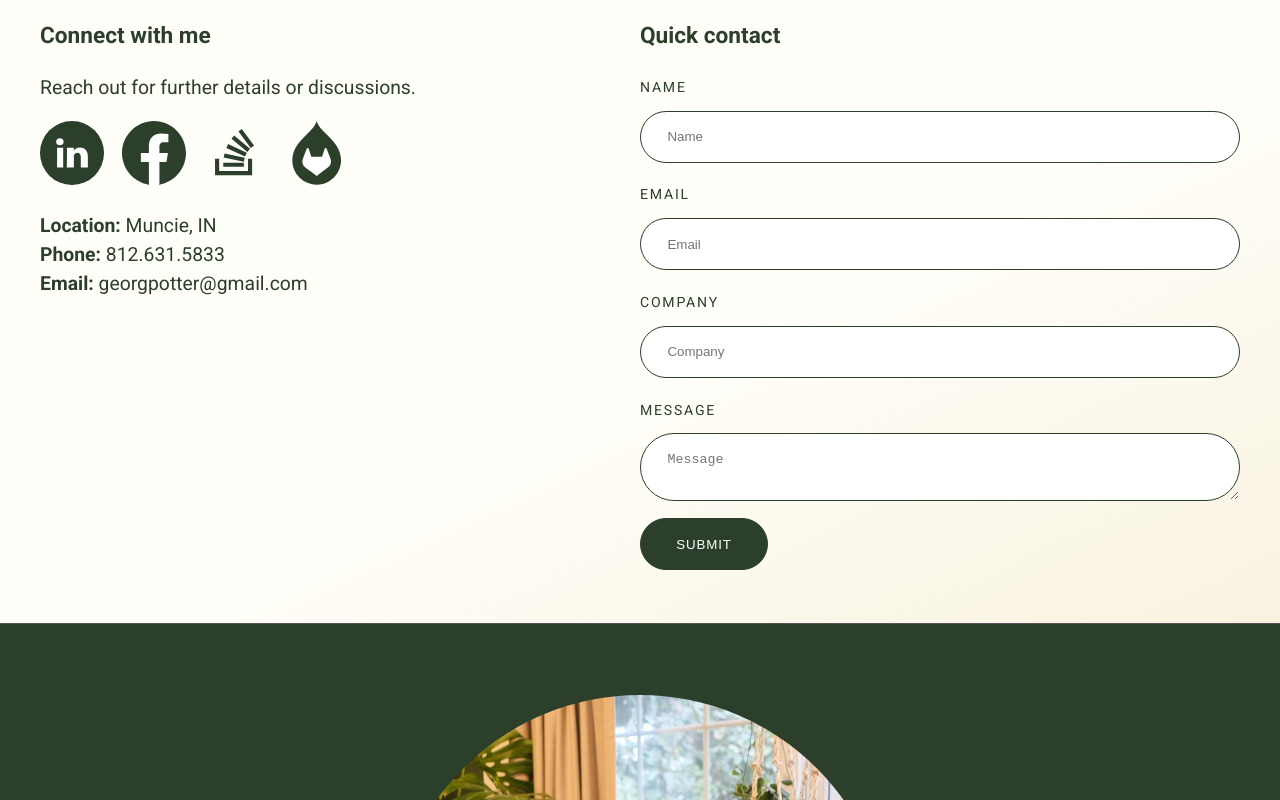
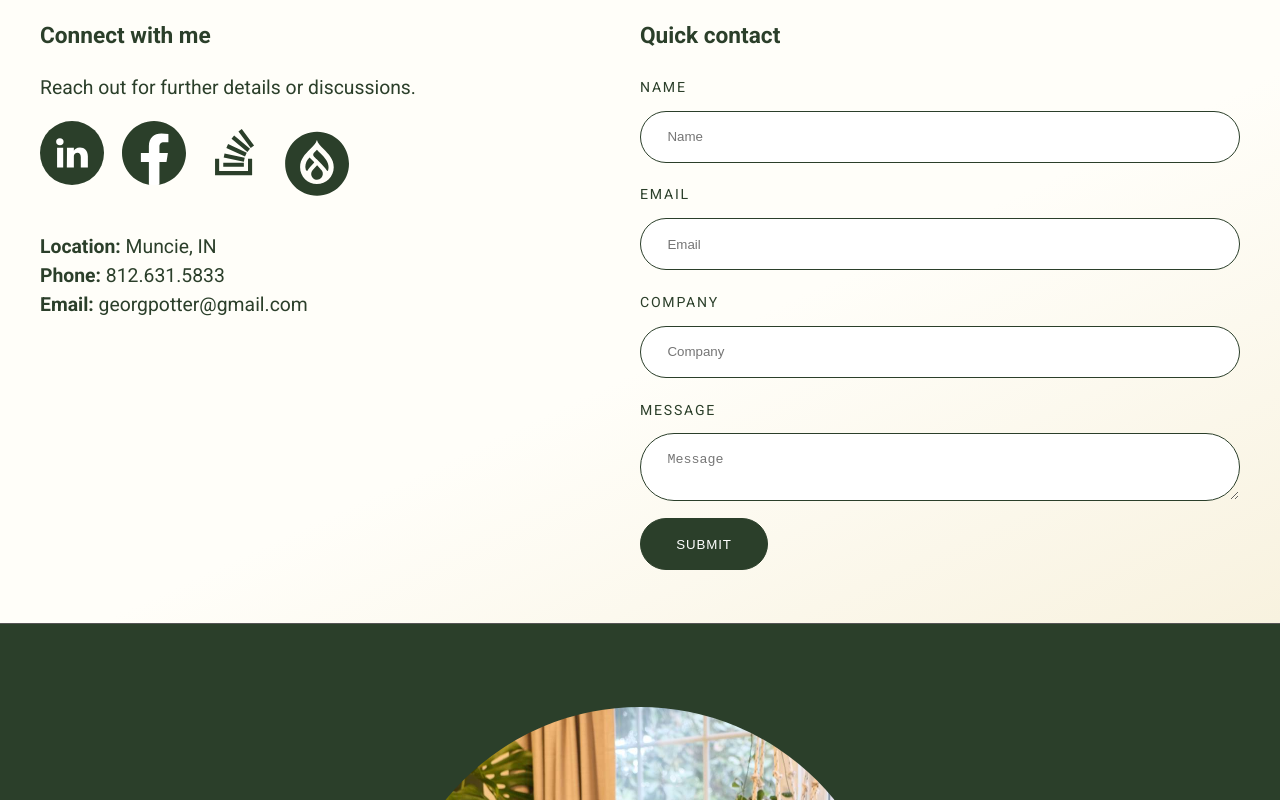
Before and after one commit to adnascent/portfolio, a Nuxt app: page / in a window 1280 px wide. Shown: the part 11200-12000 px from the top of the page. Built offline with nearby package versions, Linux system fonts and the light colour scheme.

Commit message:
Progress

```diff
--- a/components/svgs/DrupalContribSvg.vue
+++ b/components/svgs/DrupalContribSvg.vue
@@ -1,10 +1,27 @@
 <template>
-  <svg viewBox="-28 0 245 245" xmlns="http://www.w3.org/2000/svg" xmlns:bx="https://boxy-svg.com">
-    <g transform="matrix(1, 0, 0, 1, 1, -1)">
-      <path d="M 130.64 52.833 C 113.491 35.692 97.129 19.352 92.26 0.923 C 87.39 19.352 71.026 35.692 53.88 52.833 C 28.16 78.536 -1 107.666 -1 151.357 C -1.024 223.151 76.681 268.047 138.868 232.171 C 167.748 215.509 185.536 184.698 185.525 151.357 C 185.525 107.669 156.367 78.536 130.64 52.833" style="fill:#2b3f2a"/>
-    </g>
-    <g transform="matrix(1, 0, 0, 1, -96.733612, -67.13343)">
-      <path class="cls-1" d="M 243.167 212.514 L 243.014 212.117 L 228.041 173.046 C 227.737 172.28 227.198 171.628 226.5 171.187 C 225.071 170.304 223.244 170.402 221.919 171.433 C 221.279 171.954 220.815 172.658 220.59 173.451 L 210.481 204.381 L 169.546 204.381 L 159.437 173.451 C 159.217 172.653 158.751 171.947 158.108 171.429 C 156.783 170.396 154.955 170.297 153.526 171.184 C 152.83 171.624 152.292 172.276 151.985 173.039 L 136.984 212.096 L 136.835 212.489 C 132.409 224.06 136.166 237.163 146.056 244.623 L 146.108 244.662 L 146.245 244.76 L 169.052 261.84 L 180.337 270.38 L 187.208 275.569 C 188.861 276.823 191.146 276.823 192.799 275.569 L 199.671 270.38 L 210.956 261.84 L 233.901 244.656 L 233.958 244.61 C 243.825 237.151 247.577 224.072 243.167 212.514 Z" style="fill: #fff;"/>
+  <svg xmlns="http://www.w3.org/2000/svg"
+       xmlns:xlink="http://www.w3.org/1999/xlink"
+       x="0px"
+       y="0px"
+       viewBox="0 0 2160 2880"
+       style="enable-background:new 0 310 2240 2220;" xml:space="preserve">
+    <g>
+      <g>
+        <path class="svg-fill" d="M1186,1080.5c-36-36-74.2-74.6-108.1-113.1c-31.7,36-65.2,68.8-98.7,102.3c-8.1,8-14.7,17.4-19.5,27.7
+          c-7.4,16.2-9.8,34.3-6.8,51.9c0,1.8,0,3.6,0,5.4c3.1,9.7,7.7,18.8,13.7,27c1,1.4,1.8,2.8,2.5,4.3c22,27.4,74.2,77.8,103.4,105.9
+          l173,180.2l51.9,54.8c42.8,44.4,81.4,92.6,115.3,144.1l0,0c4.1,7.1,10.6,12.3,18.4,14.8h3.6c8.4-1.4,15.3-7.4,18-15.5l0,0
+          c11.2-36.2,16.9-73.8,16.9-111.7c-1-87.7-28.8-172.9-79.6-244.3c-59.9-83.7-127.9-161.2-203.2-231.3L1186,1080.5z"/>
+        <path class="svg-fill" d="M1234.3,1660.7c-42.9-52.3-84.3-100.2-149.5-169.7c-55.1,63.1-105.6,111.7-147.4,161.1
+          c-73.6,79.7-68.7,203.9,11,277.5c79.7,73.6,203.9,68.7,277.5-11c62.5-67.6,69.6-169.6,17.1-245.3
+          C1240.4,1668.8,1237.5,1664.6,1234.3,1660.7z"/>
+        <path class="svg-fill" d="M979.9,1405.5c4.8-5.5,4.8-13.6,0-19.1l-127.2-130.1l-27.4-25.9c-22,25.6-42.6,52.4-61.6,80.4
+          c-30.8,44.4-53.7,93.8-67.7,145.9l0,0c-15.3,60-13.9,123.1,4.3,182.3l2.5,5.4c3.2,6.4,6.8,12.5,10.8,18.4l0,0
+          c0,0,14.8,23.8,27.7,24.9h4.7c4.4-1,8-4.1,9.7-8.3c12-25.2,27-48.7,44.7-70.3l46.5-56.6l0,0L979.9,1405.5z"/>
+        <path class="svg-fill" d="M1082.6,363.4C487.3,363.2,4.6,845.6,4.4,1440.8s482.2,1078,1077.4,1078.2
+          c595.3,0.2,1078-482.2,1078.2-1077.4c0-0.1,0-0.2,0-0.4C2160,846.1,1677.7,363.6,1082.6,363.4z M1076.4,2124.8
+          c-313.2-0.8-566.8-254.7-567.2-567.9c0-266.3,177.7-443.6,334-600.3c104.5-104.5,204.3-204,233.9-316
+          c29.5,112.1,129.4,211.5,233.9,316c156.8,156.8,334,334,334,600.3C1644.7,1870.6,1390.2,2124.8,1076.4,2124.8z"/>
+      </g>
     </g>
   </svg>
 </template>
--- a/layouts/default.vue
+++ b/layouts/default.vue
@@ -52,9 +52,6 @@
       <div class="footer__inner">
         <img src="/george-mahoney-potter-remote.jpg" alt="Thank you for visiting!" title="Thank you for visiting!">
         <h2>Thank You for Visiting!</h2>
-        <a href="" class="button">
-          Download this website
-        </a>
       </div>
     </footer>
   </main>
--- a/package.json
+++ b/package.json
@@ -3,12 +3,11 @@
   "version": "1.0.0",
   "private": true,
   "scripts": {
-    "build": "nuxi clean && nuxt build --static",
     "dev": "nuxi dev",
-    "generate": "nuxi clean && nuxi generate",
+    "generate": "nuxi generate",
     "preview": "nuxi preview",
     "postinstall": "nuxi prepare",
-    "deploy": "gh-pages --dotfiles -d .output/public"
+    "deploy": "cp CNAME .output/public && gh-pages --dotfiles -d .output/public"
   },
   "devDependencies": {
     "nuxt": "^3.11",
--- a/pages/index.vue
+++ b/pages/index.vue
@@ -476,16 +476,20 @@
           <h3>Connect with me</h3>
           <p>Reach out for further details or discussions.</p>
           <div class="connect__social">
-            <a href="https://www.linkedin.com/in/george-potter-487059187/">
+            <a href="https://www.linkedin.com/in/george-potter-487059187/"
+               target="_blank">
               <LinkedInSvg />
             </a>
-            <a href="https://www.facebook.com/georgejpotter">
+            <a href="https://www.facebook.com/georgejpotter"
+               target="_blank">
               <FacebookSvg />
             </a>
-            <a href="https://drupal.stackexchange.com/users/80942/george-potter">
+            <a href="https://drupal.stackexchange.com/users/80942/george-potter"
+              target="_blank">
               <StackOverflowSvg />
             </a>
-            <a href="https://www.drupal.org/u/gpotter">
+            <a href="https://www.drupal.org/u/gpotter"
+               target="_blank">
               <DrupalContribSvg />
             </a>
           </div>
```
Also changed, not shown: 1 other file (tests, documents, lock files or other folders).
